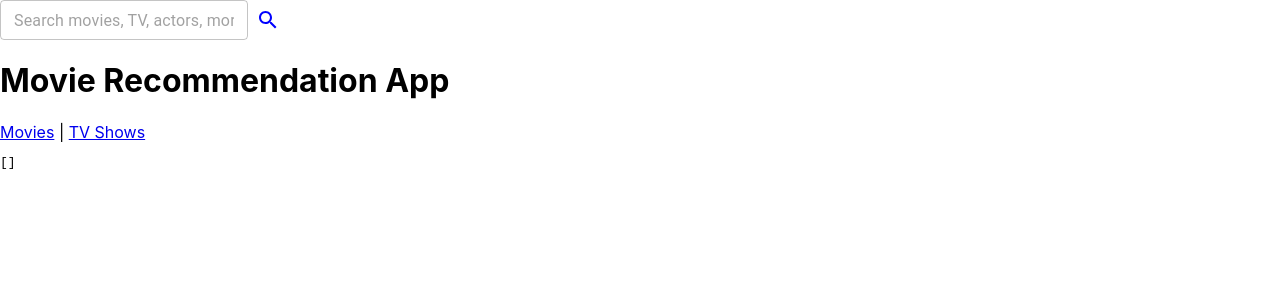
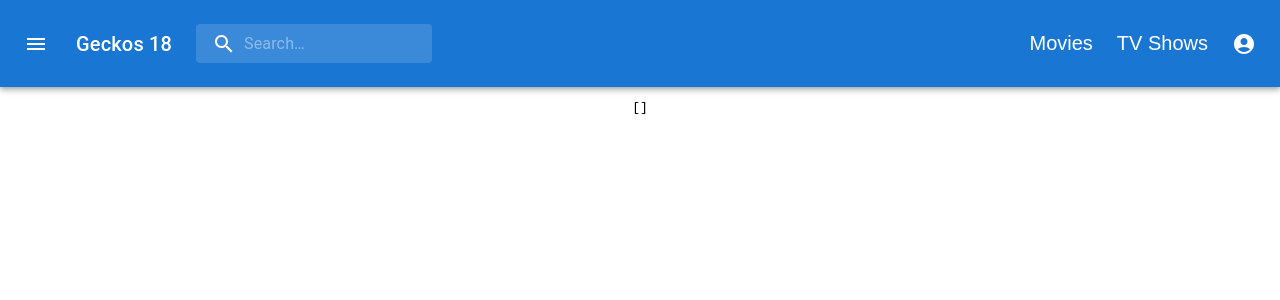
Before and after one commit to chingu-voyages/v41-geckos-team-18, a React (Create React App) app in the folder movie-app/: page / in a window 1280 px wide. Shown: the top 300 px of the page. Built offline with nearby package versions, Linux system fonts and the light colour scheme; no server answers.

Commit message:
Add search bar and its style

```diff
--- /dev/null
+++ b/movie-app/src/App.css
@@ -0,0 +1,7 @@
+.App {
+  text-align: center;
+}
+
+a {
+  text-decoration: none;
+}
--- a/movie-app/src/App.js
+++ b/movie-app/src/App.js
@@ -2,6 +2,7 @@
 import { useState, useEffect } from 'react';
 import { Outlet, Link } from 'react-router-dom';
 import Searchbar from './searchbar/searchbar.component';
+import './App.css';
 
 function App() {
   const URL = '/.netlify/functions/fetch-movie';
@@ -32,12 +33,10 @@ function App() {
 
   return (
     <div className="App">
-      <Searchbar />
-      <h1>Movie Recommendation App</h1>
       <nav>
-        <Link to="/movies">Movies</Link> | <Link to="/tvShows">TV Shows</Link>
-        <Outlet />
+        <Searchbar />
       </nav>
+      <Outlet />
 
       <pre>{JSON.stringify(data, null, 2)}</pre>
     </div>
--- a/movie-app/src/searchbar/searchbar.component.jsx
+++ b/movie-app/src/searchbar/searchbar.component.jsx
@@ -1,28 +1,232 @@
-import { useState } from 'react';
+import * as React from 'react';
+import { useState } from "react";
+import { styled, alpha } from '@mui/material/styles';
+import AppBar from '@mui/material/AppBar';
+import Box from '@mui/material/Box';
+import Toolbar from '@mui/material/Toolbar';
 import IconButton from '@mui/material/IconButton';
+import Typography from '@mui/material/Typography';
+import InputBase from '@mui/material/InputBase';
+import Badge from '@mui/material/Badge';
+import MenuItem from '@mui/material/MenuItem';
+import Menu from '@mui/material/Menu';
+import MenuIcon from '@mui/icons-material/Menu';
 import SearchIcon from '@mui/icons-material/Search';
-import TextField from '@mui/material/TextField';
+import AccountCircle from '@mui/icons-material/AccountCircle';
+import MoreIcon from '@mui/icons-material/MoreVert';
+import { Link } from 'react-router-dom';
+
 import './searchbar.style.scss'
 
+const Search = styled('div')(({ theme }) => ({
+  position: 'relative',
+  borderRadius: theme.shape.borderRadius,
+  backgroundColor: alpha(theme.palette.common.white, 0.15),
+  '&:hover': {
+    backgroundColor: alpha(theme.palette.common.white, 0.25),
+  },
+  marginRight: theme.spacing(2),
+  marginLeft: 0,
+  width: '100%',
+  [theme.breakpoints.up('sm')]: {
+    marginLeft: theme.spacing(3),
+    width: 'auto',
+  },
+}));
 
-const SearchBar = ({ setSearchQuery }) => (
-  <div className="seachbar">
-  <form>
-    <TextField
-      id="search-bar"
-      className="text"
-      onInput={(e) => {
-        setSearchQuery(e.target.value);
+const SearchIconWrapper = styled('div')(({ theme }) => ({
+  padding: theme.spacing(0, 2),
+  height: '100%',
+  position: 'absolute',
+  pointerEvents: 'none',
+  display: 'flex',
+  alignItems: 'center',
+  justifyContent: 'center',
+}));
+
+const StyledInputBase = styled(InputBase)(({ theme }) => ({
+  color: 'inherit',
+  '& .MuiInputBase-input': {
+    padding: theme.spacing(1, 1, 1, 0),
+    // vertical padding + font size from searchIcon
+    paddingLeft: `calc(1em + ${theme.spacing(4)})`,
+    transition: theme.transitions.create('width'),
+    width: '100%',
+    [theme.breakpoints.up('md')]: {
+      width: '20ch',
+    },
+  },
+}));
+
+export default function SearchBar() {
+  const [anchorEl, setAnchorEl] = useState("");
+  const [mobileMoreAnchorEl, setMobileMoreAnchorEl] =
+    useState("");
+
+  const isMenuOpen = Boolean(anchorEl);
+  const isMobileMenuOpen = Boolean(mobileMoreAnchorEl);
+
+  const handleProfileMenuOpen = (e) => {
+    setAnchorEl(e);
+  };
+
+  const handleMobileMenuClose = () => {
+    setMobileMoreAnchorEl(null);
+  };
+
+  const handleMenuClose = () => {
+    setAnchorEl(null);
+    handleMobileMenuClose();
+  };
+
+  const handleMobileMenuOpen = (e) => {
+    setMobileMoreAnchorEl(e);
+  };
+
+  const menuId = 'primary-search-account-menu';
+  const renderMenu = (
+    <Menu
+      anchorEl={anchorEl}
+      anchorOrigin={{
+        vertical: 'top',
+        horizontal: 'right',
       }}
-      variant="outlined"
-      placeholder="Search movies, TV, actors, more"
-      size="small"
-    />
-  <IconButton type="submit" aria-label="search">
-    <SearchIcon style={{ fill: "blue"}} />
-  </IconButton>
-  </form>
-  </div>
-);
+      id={menuId}
+      keepMounted
+      transformOrigin={{
+        vertical: 'top',
+        horizontal: 'right',
+      }}
+      open={isMenuOpen}
+      onClose={handleMenuClose}
+    >
+      <MenuItem onClick={handleMenuClose}>Profile</MenuItem>
+      <MenuItem onClick={handleMenuClose}>My account</MenuItem>
+    </Menu>
+  );
 
-export default SearchBar;
+  const mobileMenuId = 'primary-search-account-menu-mobile';
+  const renderMobileMenu = (
+    <Menu
+      anchorEl={mobileMoreAnchorEl}
+      anchorOrigin={{
+        vertical: 'top',
+        horizontal: 'right',
+      }}
+      id={mobileMenuId}
+      keepMounted
+      transformOrigin={{
+        vertical: 'top',
+        horizontal: 'right',
+      }}
+      open={isMobileMenuOpen}
+      onClose={handleMobileMenuClose}
+    >
+      <MenuItem>
+        <IconButton size="large" color="inherit">
+          <Badge color="error">
+          </Badge>
+        </IconButton>
+        <Link to="/movies"><p color="inherit">Movies</p></Link>
+      </MenuItem>
+      <MenuItem>
+        <IconButton
+          size="large"
+          color="inherit"
+        >
+          <Badge color="error">
+          </Badge>
+        </IconButton>
+        <Link to="/tvShows"><p color="inherit">TV Shows</p></Link>
+      </MenuItem>
+      <MenuItem onClick={handleProfileMenuOpen}>
+        <IconButton
+          size="large"
+          aria-label="account of current user"
+          aria-controls="primary-search-account-menu"
+          aria-haspopup="true"
+          color="inherit"
+        >
+          <AccountCircle />
+        </IconButton>
+        <p>Profile</p>
+      </MenuItem>
+    </Menu>
+  );
+
+  return (
+    <Box sx={{ flexGrow: 1 }}>
+      <AppBar position="static">
+        <Toolbar>
+          <IconButton
+            size="large"
+            edge="start"
+            color="inherit"
+            aria-label="open drawer"
+            sx={{ mr: 2 }}
+          >
+            <MenuIcon />
+          </IconButton>
+          <Typography
+            variant="h6"
+            noWrap
+            component="div"
+            sx={{ display: { xs: 'none', sm: 'block' } }}
+          >
+            Geckos 18
+          </Typography>
+          <Search>
+            <SearchIconWrapper>
+              <SearchIcon />
+            </SearchIconWrapper>
+            <StyledInputBase
+              placeholder="Search…"
+              inputProps={{ 'aria-label': 'search' }}
+            />
+          </Search>
+          <Box sx={{ flexGrow: 1 }} />
+          <Box sx={{ display: { xs: 'none', md: 'flex' } }}>
+            <IconButton size="large" color="inherit">
+              <Badge color="error">
+              <Link to="/movies"><p color="inherit">Movies</p></Link>
+              </Badge>
+            </IconButton>
+            <IconButton
+              size="large"
+              color="inherit"
+            >
+              <Badge color="error">
+              <Link to="/tvShows"><p color="inherit">TV Shows</p></Link>
+              </Badge>
+            </IconButton>
+            <IconButton
+              size="large"
+              edge="end"
+              aria-label="account of current user"
+              aria-controls={menuId}
+              aria-haspopup="true"
+              onClick={handleProfileMenuOpen}
+              color="inherit"
+            >
+              <AccountCircle />
+            </IconButton>
+          </Box>
+          <Box sx={{ display: { xs: 'flex', md: 'none' } }}>
+            <IconButton
+              size="large"
+              aria-label="show more"
+              aria-controls={mobileMenuId}
+              aria-haspopup="true"
+              onClick={handleMobileMenuOpen}
+              color="inherit"
+            >
+              <MoreIcon />
+            </IconButton>
+          </Box>
+        </Toolbar>
+      </AppBar>
+      {renderMobileMenu}
+      {renderMenu}
+    </Box>
+  );
+}
--- a/movie-app/src/searchbar/searchbar.style.scss
+++ b/movie-app/src/searchbar/searchbar.style.scss
@@ -1,4 +1,4 @@
-.searchbar {
-    width: 100%;
-    display: flex;
+p {
+color: white;
+font-size: 1.25rem;
 }
```
